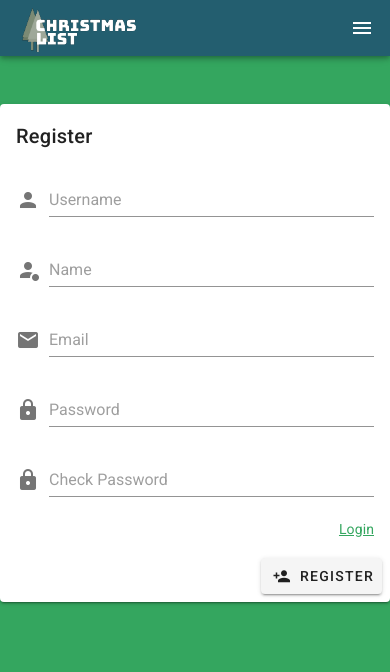
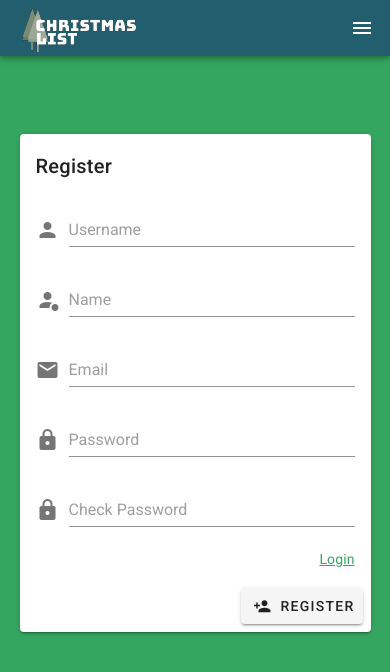
Before and after one commit to gavinfowler/ChristmasList, a Vue app: page /#/register in a window 390 px wide. Shown: the top 672 px of the page. Built offline with nearby package versions, Linux system fonts and the light colour scheme.

Commit message:
Update login and register css

```diff
--- a/public/index.html
+++ b/public/index.html
@@ -5,7 +5,7 @@
     <meta http-equiv="X-UA-Compatible" content="IE=edge" />
     <meta name="viewport" content="width=device-width,initial-scale=1.0" />
     <link rel="icon" href="<%= BASE_URL %>favicon.ico" />
-    <title>newchristmasclient</title>
+    <title>Christmas List</title>
     <link
       rel="stylesheet"
       href="https://fonts.googleapis.com/css?family=Roboto:100,300,400,500,700,900"
--- a/src/App.vue
+++ b/src/App.vue
@@ -50,6 +50,19 @@ export default {
       { title: 'Click Me 2' }
     ]
   }),
+  mounted() {
+    this.$http.interceptors.response.use(
+      response => {
+        return response
+      },
+      error => {
+        if (error.response.status === 403) {
+          this.$router.push('login')
+        }
+        return error
+      }
+    )
+  },
   methods: {
     test(msg) {
       console.log(msg)
--- a/src/router/index.js
+++ b/src/router/index.js
@@ -14,12 +14,12 @@ const routes = [
   },
   {
     path: '/login',
-    name: 'Login',
+    name: 'login',
     component: Login
   },
   {
     path: '/register',
-    name: 'Register',
+    name: 'register',
     component: Register
   },
   {
--- a/src/views/Home.vue
+++ b/src/views/Home.vue
@@ -1,18 +1,35 @@
 <template>
   <div class="home">
-    <img alt="Vue logo" src="../assets/logo.png">
-    <HelloWorld msg="Welcome to Your Vue.js App"/>
+    <img alt="Vue logo" src="../assets/logo.png" />
+    <v-btn @click="test">
+      Test
+    </v-btn>
+    <HelloWorld msg="Welcome to Your Vue.js App" />
   </div>
 </template>
 
 <script>
 // @ is an alias to /src
-import HelloWorld from '@/components/HelloWorld.vue'
+import HelloWorld from '@/components/HelloWorld'
 
 export default {
   name: 'home',
   components: {
     HelloWorld
+  },
+  mounted() {},
+  methods: {
+    test() {
+      this.$http
+        .get('/test')
+        .then(response => {
+          console.log(response)
+        })
+        .catch(error => {
+          console.log('error')
+          console.log(error)
+        })
+    }
   }
 }
 </script>
--- a/src/views/Login.vue
+++ b/src/views/Login.vue
@@ -1,7 +1,7 @@
 <template>
   <div style="background-color: #34A65F; height: 100%">
-    <div class="pt-12">
-      <v-card width="30em" class="mx-auto">
+    <div class="login-card-div">
+      <v-card width="100%" class="login-card">
         <v-card-title>
           Login
         </v-card-title>
@@ -75,4 +75,33 @@ export default {
   color: red;
   text-align: center;
 }
+.login-card {
+  padding: auto;
+  width: 100%;
+}
+.login-card-div {
+  width: 60%;
+  margin: auto;
+  padding-top: 5%;
+}
+@media only screen and (max-width: 800px) {
+  .login-card {
+    width: 100%;
+  }
+  .login-card-div {
+    width: 90%;
+    margin: auto;
+    padding-top: 20%;
+  }
+}
+@media only screen and (max-width: 600px) {
+  .login-card {
+    width: 80%;
+  }
+  .login-card-div {
+    width: 90%;
+    margin: auto;
+    padding-top: 20%;
+  }
+}
 </style>
--- a/src/views/Register.vue
+++ b/src/views/Register.vue
@@ -1,7 +1,7 @@
 <template>
   <div style="background-color: #34A65F; height: 100%">
-    <div class="pt-12">
-      <v-card width="30em" class="mx-auto">
+    <div class="login-card-div">
+      <v-card width="100%" class="login-card">
         <v-card-title>
           Register
         </v-card-title>
@@ -104,4 +104,32 @@ export default {
   color: red;
   text-align: center;
 }
+.login-card {
+  padding: auto;
+}
+.login-card-div {
+  width: 60%;
+  margin: auto;
+  padding-top: 5%;
+}
+@media only screen and (max-width: 800px) {
+  .login-card {
+    width: 100%;
+  }
+  .login-card-div {
+    width: 90%;
+    margin: auto;
+    padding-top: 20%;
+  }
+}
+@media only screen and (max-width: 600px) {
+  .login-card {
+    width: 80%;
+  }
+  .login-card-div {
+    width: 90%;
+    margin: auto;
+    padding-top: 20%;
+  }
+}
 </style>
--- a/vue.config.js
+++ b/vue.config.js
@@ -3,11 +3,6 @@ module.exports = {
     'vuetify'
   ],
   'devServer': {
-    'proxy': {
-      '/auth/*': {
-        'target': 'http://localhost:5000',
-        'secure': false
-      }
-    }
+    'proxy': 'http://localhost:5000'
   }
 }
```
